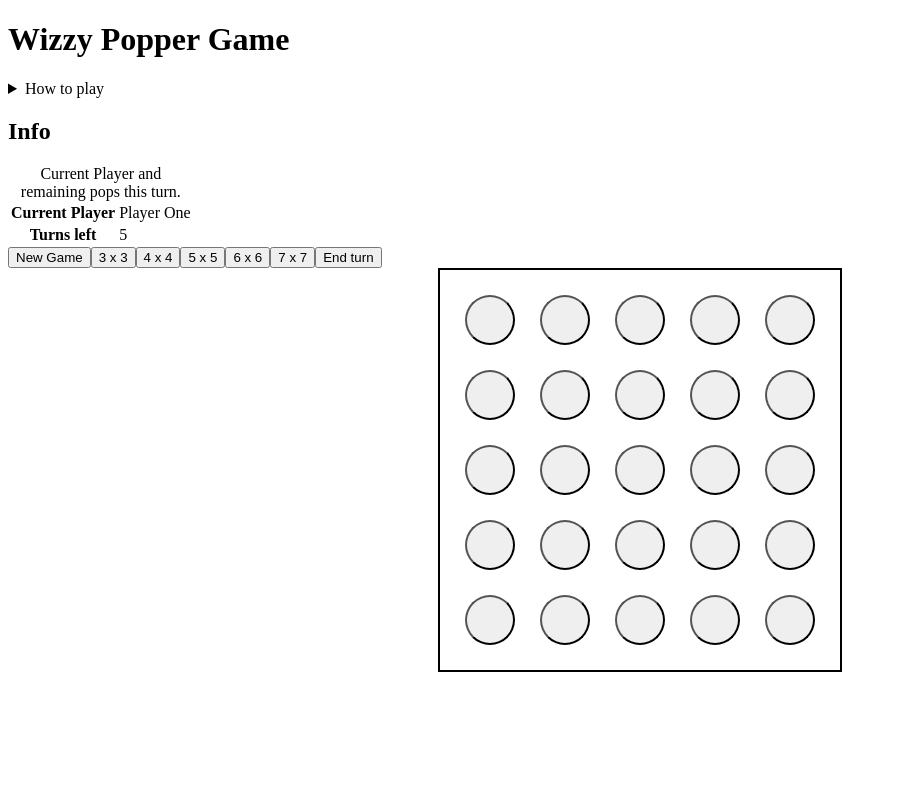
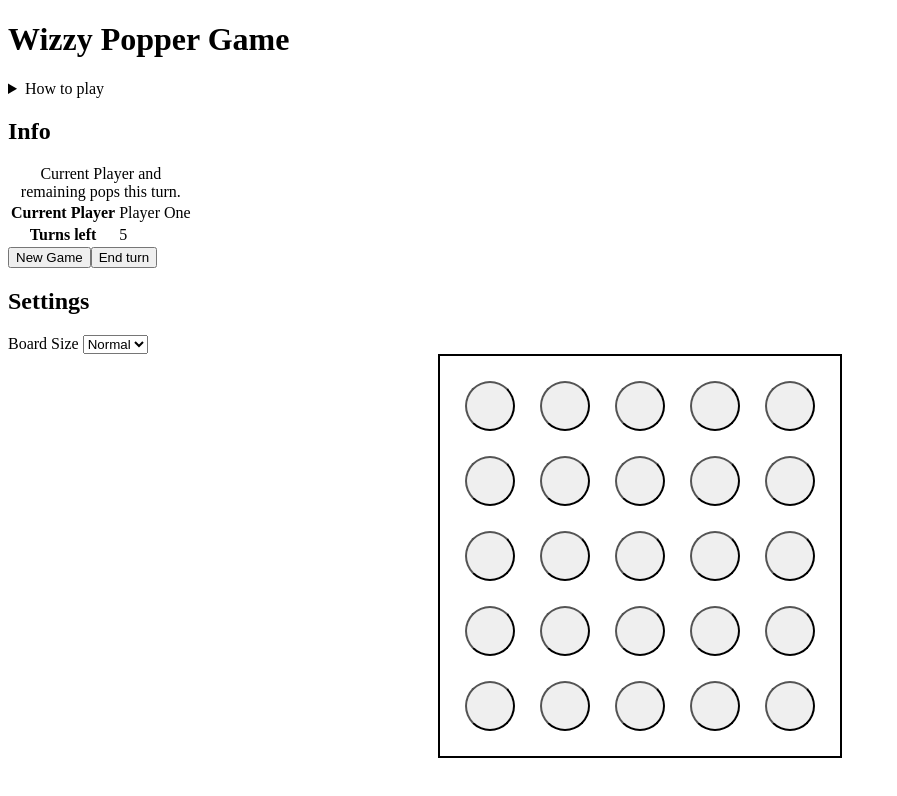
Before and after one commit to AdrianBateman/VuePopperGame, a Vue app: page / in a window 1280 px wide. Shown: the top 796 px of the page, without its empty margins (0-897 px from the left). Built offline with nearby package versions, Linux system fonts and the light colour scheme.

Commit message:
extract board size to settings store

```diff
--- a/src/App.vue
+++ b/src/App.vue
@@ -32,22 +32,6 @@
       >New Game</button>
 
       <button
-        @click="changeBoardSize(3)"
-      >3 x 3</button>
-      <button
-        @click="changeBoardSize(4)"
-      >4 x 4</button>
-      <button
-        @click="changeBoardSize(5)"
-      >5 x 5</button>
-      <button
-        @click="changeBoardSize(6)"
-      >6 x 6</button>
-      <button
-        @click="changeBoardSize(7)"
-      >7 x 7</button>
-
-      <button
         v-if="store.poppers.length"
         class="end-turn-button"
         @click.prevent="handleEndTurnButton"
@@ -55,6 +39,10 @@
         End turn
       </button>
     </nav>
+
+    <game-settings
+      @changeboardsize="handleChangeBoardSize"
+    />
 
     <game-board/>
   </section>
@@ -68,17 +56,21 @@
 
 <script>
 import { useStore } from "./state/store";
+import { settingsStore } from "./state/settings-store";
 import ScoreBoard from "./components/score-board/score-board.vue";
 import GameBoard from "./components/game-board/game-board.vue";
+import GameSettings from "./components/game-settings/game-settings.vue";
 
 export default {
   name: "App",
   components: {
     ScoreBoard,
     GameBoard,
+    GameSettings,
   },
   setup() {
     const store = useStore();
+    const settings = settingsStore();
 
     const handleEndTurnButton = () => {
       store.startChangePlayer();
@@ -92,14 +84,15 @@ export default {
     const handleNewGameClick = () => {
       store.$reset();
       addPlayers();
+      store.setGameBoardSize(settings.getBoardSize);
       store.setPoppers();
     }
 
-    const changeBoardSize = (size) => {
+    const handleChangeBoardSize = () => {
       store.$reset();
-      store.setGameBoardSize(size * size);
+      store.setGameBoardSize(settings.getBoardSize);
+      store.setPoppers();
       addPlayers();
-      store.setPoppers();
     }
 
     addPlayers();
@@ -109,7 +102,7 @@ export default {
       store,
       handleEndTurnButton,
       handleNewGameClick,
-      changeBoardSize,
+      handleChangeBoardSize,
     };
   },
 };
--- /dev/null
+++ b/src/components/game-settings/game-settings.vue
@@ -0,0 +1,38 @@
+<template>
+  <h1>Settings</h1>
+  <label>
+    Board Size
+    <select
+      name="board-size"
+      @change="handleBoardSizeChange"
+    >
+      <option value="9">Tiny</option>
+      <option value="16">Small</option>
+      <option value="25" selected>Normal</option>
+      <option value="36">Large</option>
+    </select>
+  </label>
+</template>
+
+<script>
+import { settingsStore } from '../../state/settings-store';
+
+export default {
+  name: "GameSettings",
+  setup(props, context) {
+    const store = settingsStore();
+
+    const handleBoardSizeChange = ({target}) => {
+      store.setBoardSize(parseInt(target.value));
+      context.emit('changeboardsize')
+    }
+
+    return {
+      handleBoardSizeChange,
+    };
+  },
+};
+</script>
+
+<style scoped lang="scss">
+</style>
--- /dev/null
+++ b/src/state/settings-store.js
@@ -0,0 +1,21 @@
+import { defineStore } from 'pinia'
+
+export const settingsStore = defineStore('settings', {
+  state: () => {
+    return {
+      boardSize: 25,
+    }
+  },
+
+  getters: {
+    getBoardSize(state) {
+      return state.boardSize;
+    }
+  },
+
+  actions: {
+    setBoardSize(newSize) {
+      this.boardSize = newSize;
+    },
+  },
+});
```
